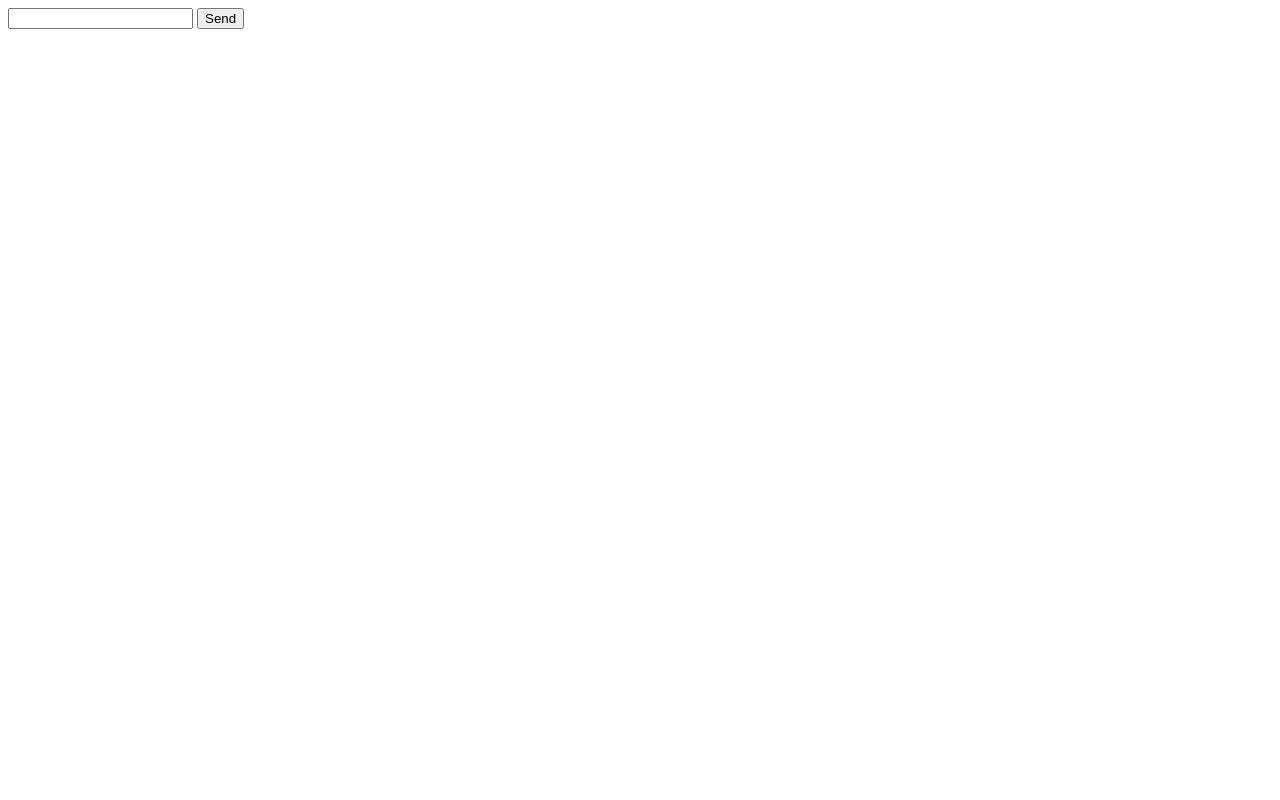
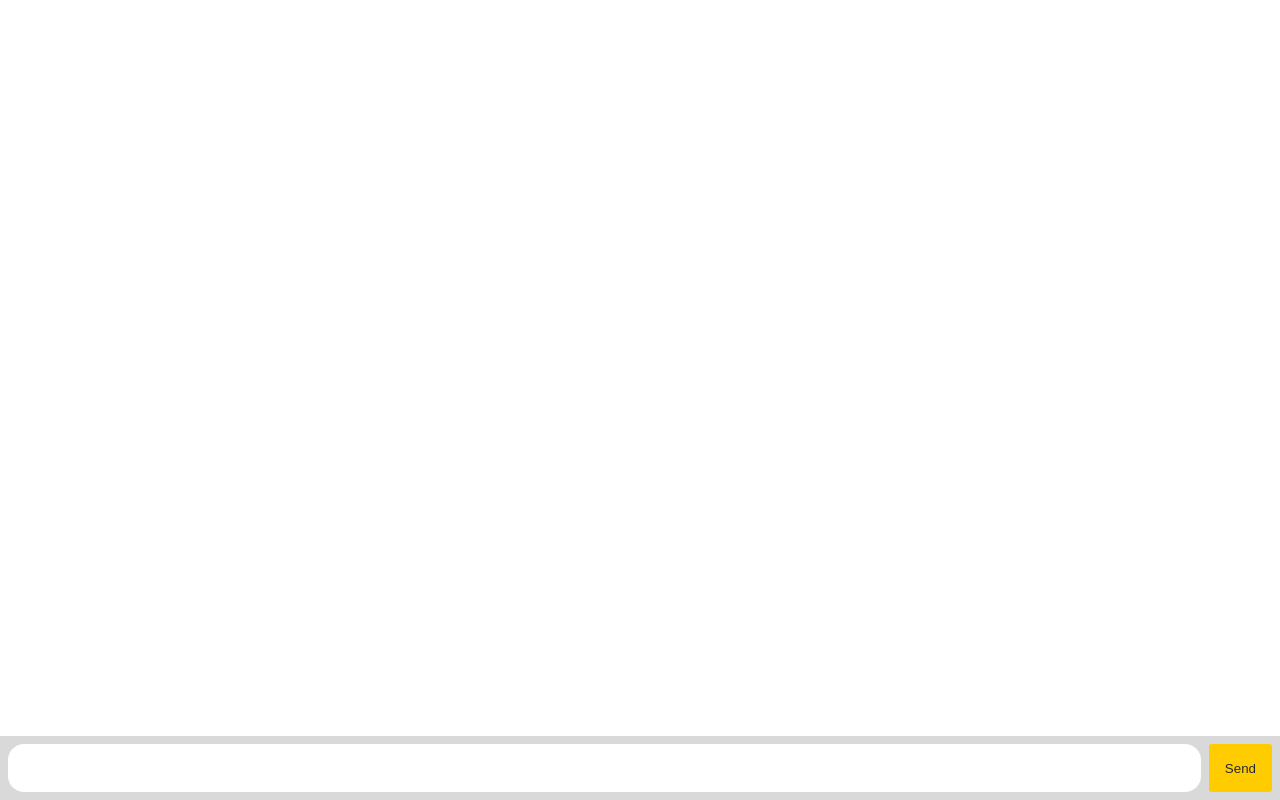
Before and after one commit to gprice2000/Boonez, a website: page pages/main-app/messages.html in a window 1280 px wide. Drawn offline with Linux system fonts and the light colour scheme.

Commit message:
added form styling to messages page

```diff
--- a/pages/main-app/messages.html
+++ b/pages/main-app/messages.html
@@ -5,6 +5,7 @@
     <meta http-equiv="X-UA-Compatible" content="IE=edge" />
     <meta name="viewport" content="width=device-width, initial-scale=1.0" />
     <title>Document</title>
+    <link rel="stylesheet" href="../../styles/messages.css" />
   </head>
   <body>
     <form id="form" action="">
--- a/server.js
+++ b/server.js
@@ -146,7 +146,7 @@ app.get("/styles/dashboard.css", (req, res) => {
   });
 });
 app.get("/styles/messages.css", (req, res) => {
-  res.sendFile(__dirname + "/styles/dashboard.css");
+  res.sendFile(__dirname + "/styles/messages.css");
 });
 
 app.get("/messages", (req, res) => {
--- a/styles/messages.css
+++ b/styles/messages.css
@@ -0,0 +1,51 @@
+@import url("https://fonts.googleapis.com/css2?family=Fira+Sans&display=swap");
+body {
+  margin: 0;
+  padding-bottom: 3rem;
+  font-family: "Open Sans", sans-serif;
+}
+
+#form {
+  background: rgba(0, 0, 0, 0.15);
+  padding: 0.25rem;
+  position: fixed;
+  bottom: 0;
+  left: 0;
+  right: 0;
+  display: flex;
+  height: 4rem;
+  box-sizing: border-box;
+  backdrop-filter: blur(10px);
+}
+#input {
+  border: none;
+  padding: 0 1rem;
+  flex-grow: 1;
+  border-radius: 1rem;
+  overflow: scroll;
+  margin: 0.25rem;
+}
+#input:focus {
+  outline: none;
+}
+#form > button {
+  background: #ffcc00;
+  border: none;
+  padding: 0 1rem;
+  margin: 0.25rem;
+  border-radius: 3px;
+  outline: none;
+  color: #25292e;
+}
+
+#messages {
+  list-style-type: none;
+  margin: 0;
+  padding: 0;
+}
+#messages > li {
+  padding: 0.5rem 1rem;
+}
+#messages > li:nth-child(odd) {
+  background: #efefef;
+}
```
